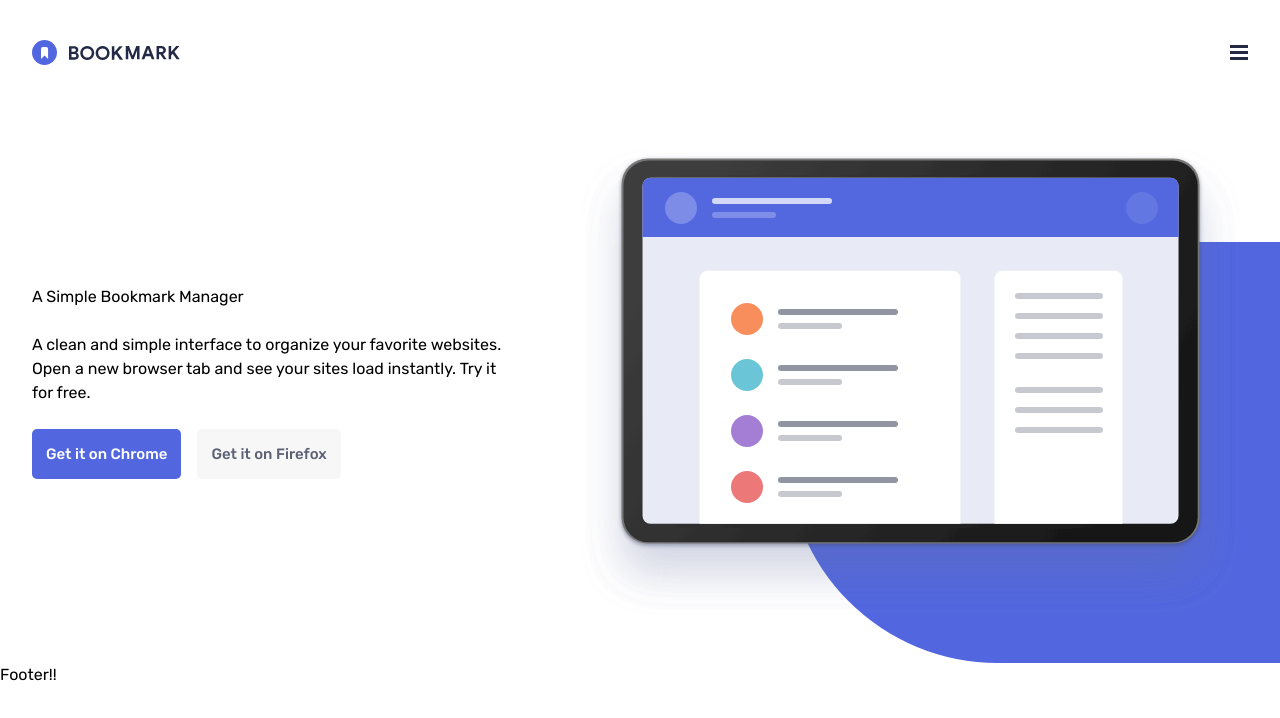
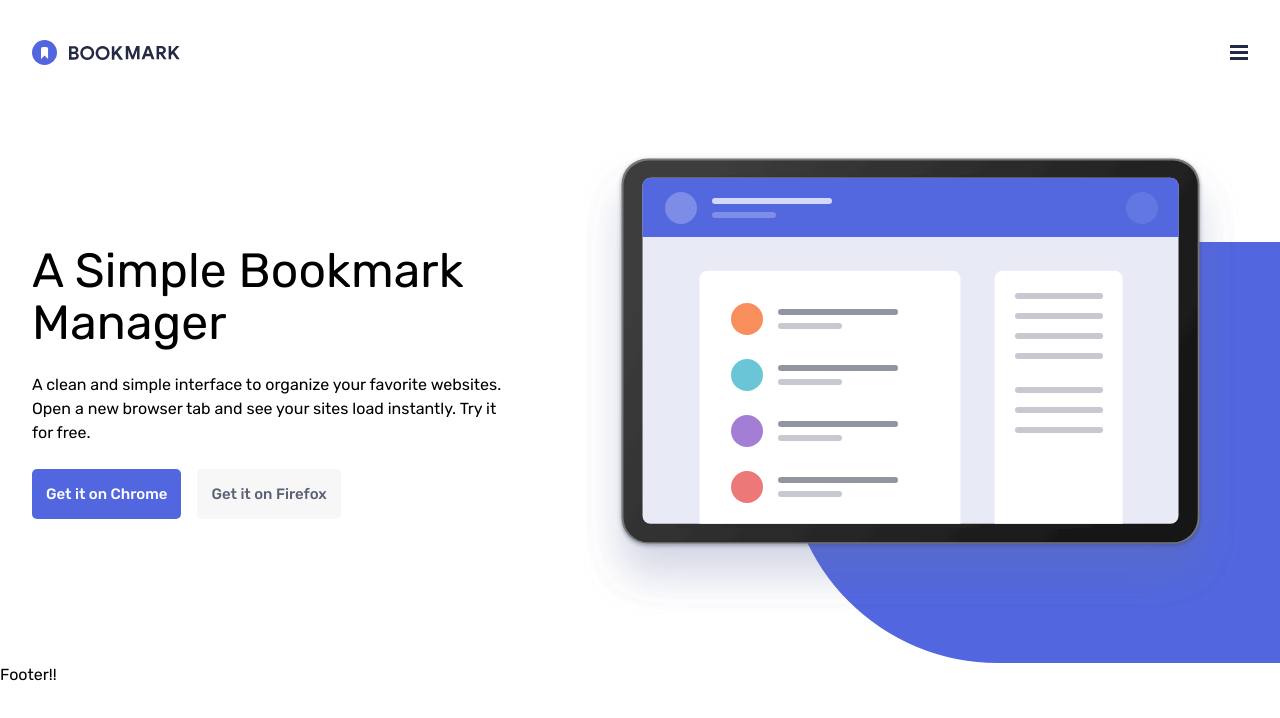
Before and after one commit to Joshk7/bookmark-landing-page, a React (Vite) app: page / in a window 1280 px wide. Shown: the top 718 px of the page. Built offline with nearby package versions, Linux system fonts and the light colour scheme.

Commit message:
h1 styles for hero

```diff
--- a/src/index.css
+++ b/src/index.css
@@ -33,6 +33,13 @@ p, h1, h2, h3, h4, h5, h6 {
   overflow-wrap: break-word;
 }
 
+h1 {
+    font-size: clamp(1.875rem, 0.802rem + 4.58vw, 3rem);
+    line-height: clamp(2.5rem, 1.784rem + 3.053vw, 3.25rem);
+    font-weight: medium;
+    letter-spacing: 0.00625rem;
+}
+
 p {
     text-wrap: pretty;
 }
```
